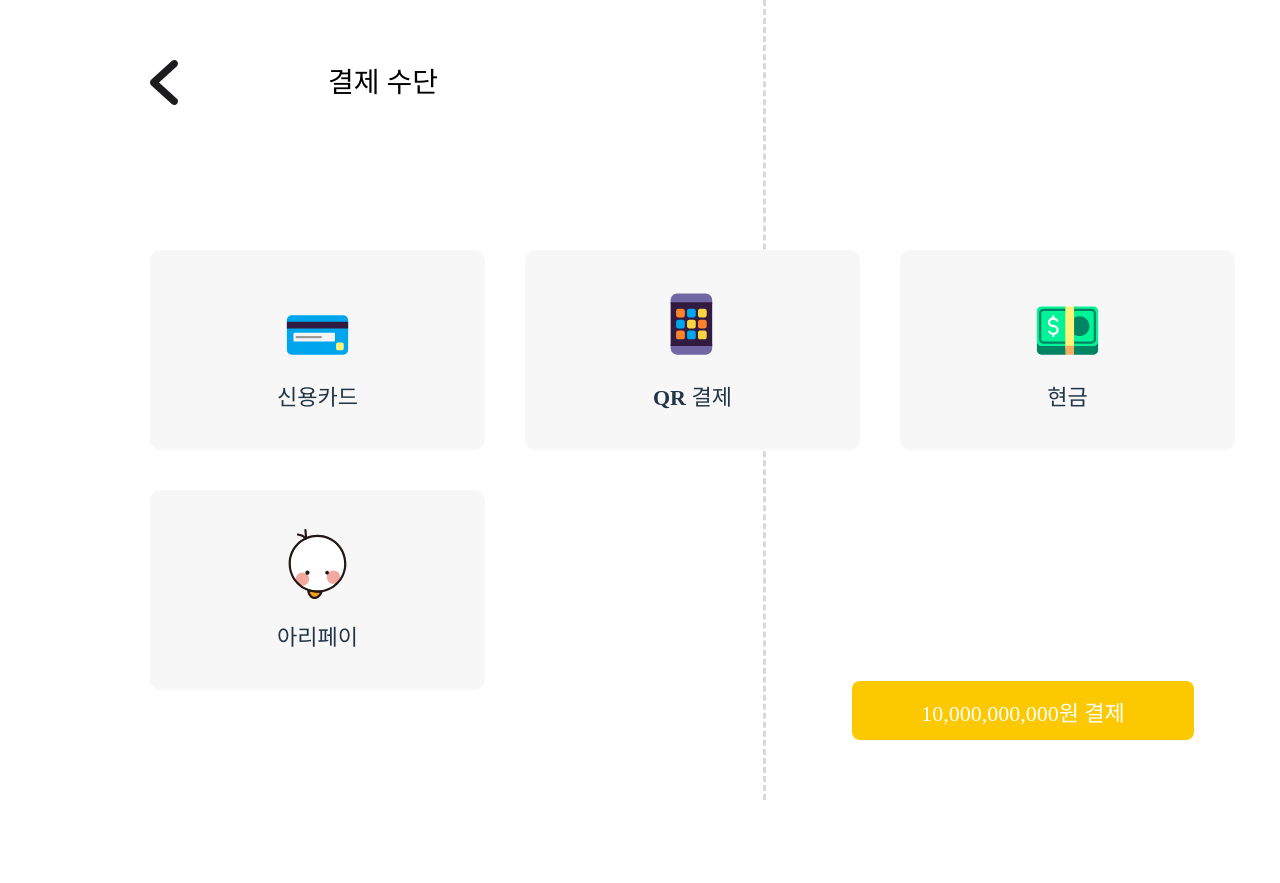
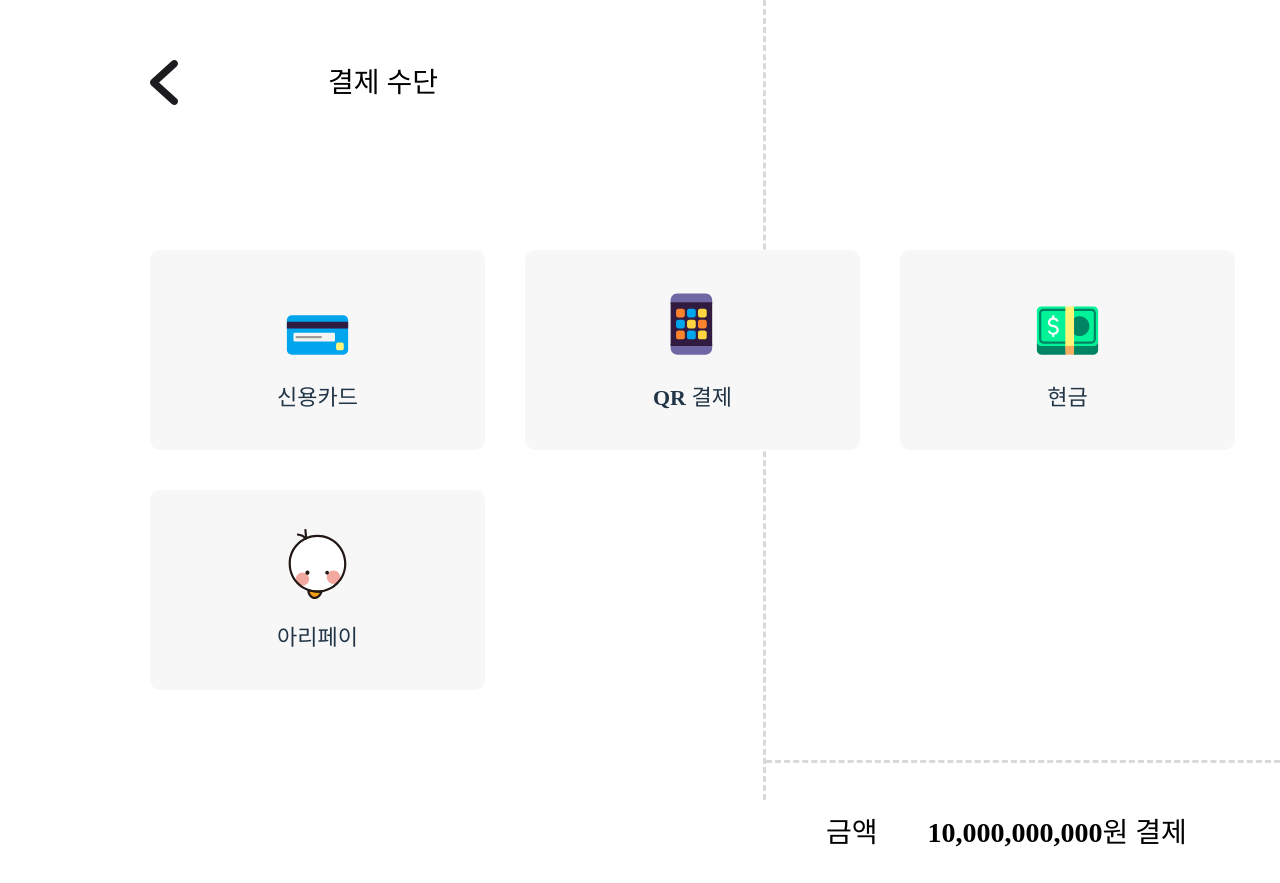
Before and after one commit to E-jiwoo/coopa, a React (Vite) app: page /pay in a window 1280 px wide. Shown: the top 883 px of the page. Before the commit the page ends 800 px from the top, so only its background shows below. Built offline with nearby package versions, Linux system fonts and the light colour scheme.

Commit message:
add :: calculate button - 결제 버튼 추가

```diff
--- a/src/App.jsx
+++ b/src/App.jsx
@@ -4,16 +4,9 @@ import InputPage from "./page/inputpage";
 import PayPage from "./page/paypage";
 
 function App() {
-  const total = 10000000000;
-
   return (
     <>
       <GlobalStyle />
-      <Listbox>
-        <PayBtn>
-          <BtnText>{total.toLocaleString()}원 결제</BtnText>
-        </PayBtn>
-      </Listbox>
       <BrowserRouter>
         <Routes>
           <Route path="/" element={<InputPage />} />
@@ -35,33 +28,4 @@ const GlobalStyle = createGlobalStyle`
   }
 `;
 
-const Listbox = styled.div`
-  position: absolute;
-  top: 0;
-  right: 0;
-  width: 514px;
-  height: 100vh;
-  border-left-style: dashed;
-  color: #d9d9d9;
-`;
-
-const PayBtn = styled.div`
-  position: relative;
-  top: 100vh;
-  transform: translateY(-100%);
-  padding-bottom: 60px;
-  display: flex;
-  justify-content: center;
-`;
-
-const BtnText = styled.button`
-  width: 342px;
-  height: 59px;
-  border-left-style: dashed;
-  background-color: #fcc800;
-  color: white;
-  font-size: 22px;
-  font-weight: 500;
-`;
-
 export default App;
--- a/src/page/inputpage.jsx
+++ b/src/page/inputpage.jsx
@@ -1,12 +1,26 @@
 import React from "react";
 import * as S from "./style";
 import axios from "axios";
+import { useNavigate } from "react-router-dom";
 import Webcam from "react-webcam";
 
 const inputpage = () => {
+  const total = 10000000000;
+  const navigate = useNavigate();
+
+  const onClickNext = () => {
+    console.log("click");
+    navigate("/pay");
+  };
+
   return (
     <>
       <S.Title>상품입력</S.Title>
+      <S.Listbox>
+        <S.PayBtn onClick={onClickNext}>
+          <S.BtnText>{total.toLocaleString()}원 결제</S.BtnText>
+        </S.PayBtn>
+      </S.Listbox>
       <S.Cam>
         <Webcam style={{ width: "100%", height: "100%" }} />
       </S.Cam>
--- a/src/page/paypage.jsx
+++ b/src/page/paypage.jsx
@@ -9,6 +9,7 @@ import aripay from "../assets/aripay.svg";
 import { useNavigate } from "react-router-dom";
 
 const PayPage = () => {
+  const total = 10000000000;
   const navigate = useNavigate();
 
   const onClickBack = () => {
@@ -20,6 +21,13 @@ const PayPage = () => {
     <>
       <S.Arrow src={arrow} alt="arrow" onClick={onClickBack} />
       <S.Title>결제 수단</S.Title>
+      <S.Listbox>
+        <S.Line />
+        <S.TotalText>
+          <S.Text>금액</S.Text>
+          <S.Text>{total.toLocaleString()}원 결제</S.Text>
+        </S.TotalText>
+      </S.Listbox>
       <S.Pay>
         <S.Pay1>
           <S.Card src={card} alt="card" />
--- a/src/page/style.js
+++ b/src/page/style.js
@@ -21,7 +21,59 @@ export const Title = styled.div`
   padding-top: 60px;
   color: black;
 `;
+export const Listbox = styled.div`
+  position: absolute;
+  top: 0;
+  right: 0;
+  width: 514px;
+  height: 100vh;
+  border-left-style: dashed;
+  color: #d9d9d9;
+`;
 
+export const PayBtn = styled.div`
+  position: relative;
+  top: 100vh;
+  transform: translateY(-100%);
+  padding-bottom: 60px;
+  display: flex;
+  justify-content: center;
+`;
+
+export const BtnText = styled.button`
+  width: 422px;
+  height: 70px;
+  border-left-style: dashed;
+  background-color: #fcc800;
+  color: white;
+  font-size: 26px;
+  font-weight: 500;
+`;
+export const Line = styled.div`
+  position: relative;
+  top: 760px;
+  right: 0;
+  width: 514px;
+  height: 120px;
+  border-top-style: dashed;
+  color: #d9d9d9;
+`;
+export const TotalText = styled.div`
+  position: absolute;
+  left: 0;
+  top: 0;
+  padding-left: 60px;
+  padding-top: 810px;
+  display: flex;
+  gap: 50px;
+  color: black;
+  font-size: 28px;
+  font-weight: 700;
+`;
+
+export const Text = styled.div`
+  position: relative;
+`;
 export const Cam = styled.div`
   position: fixed;
   width: 930px;
```
